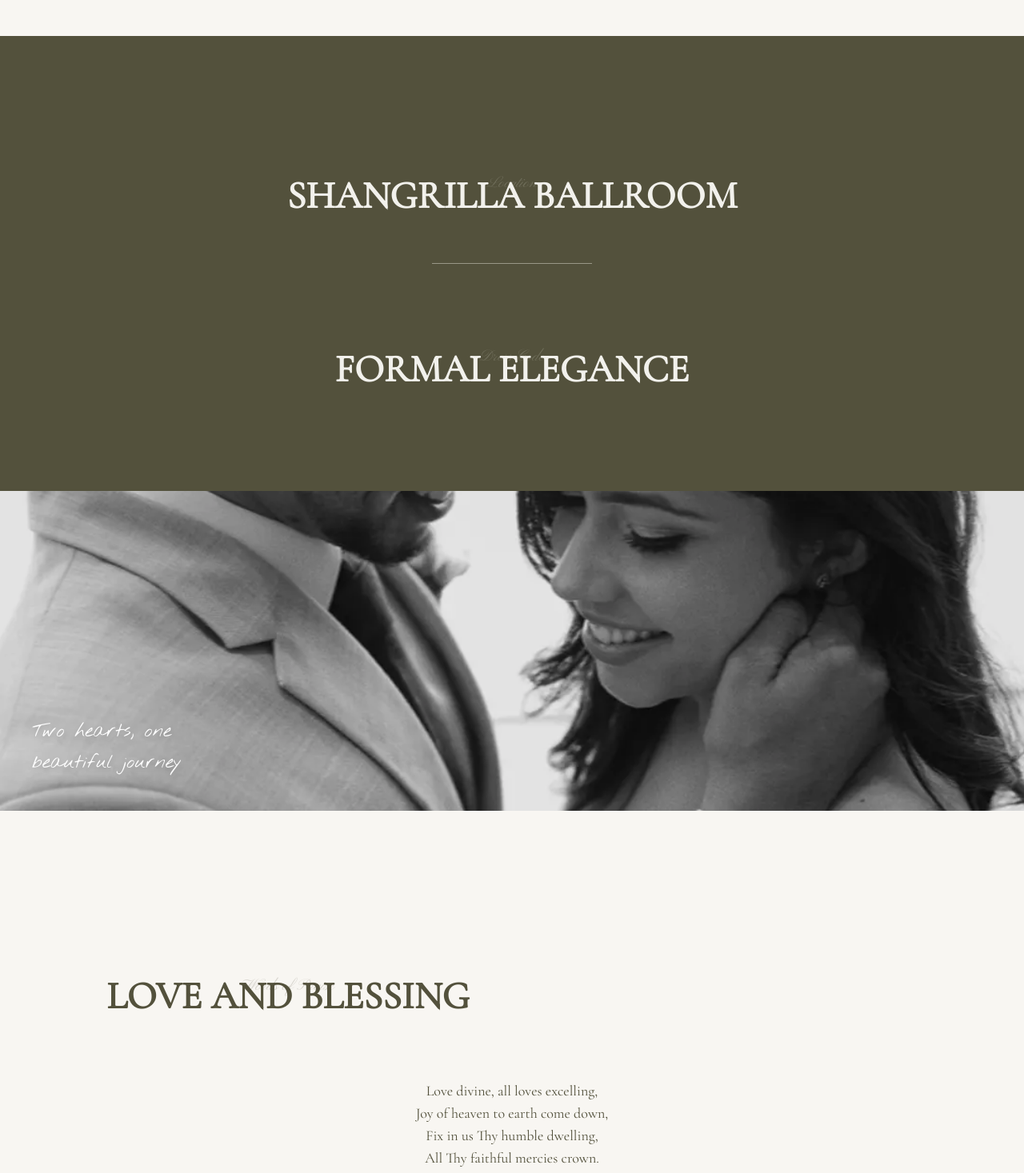
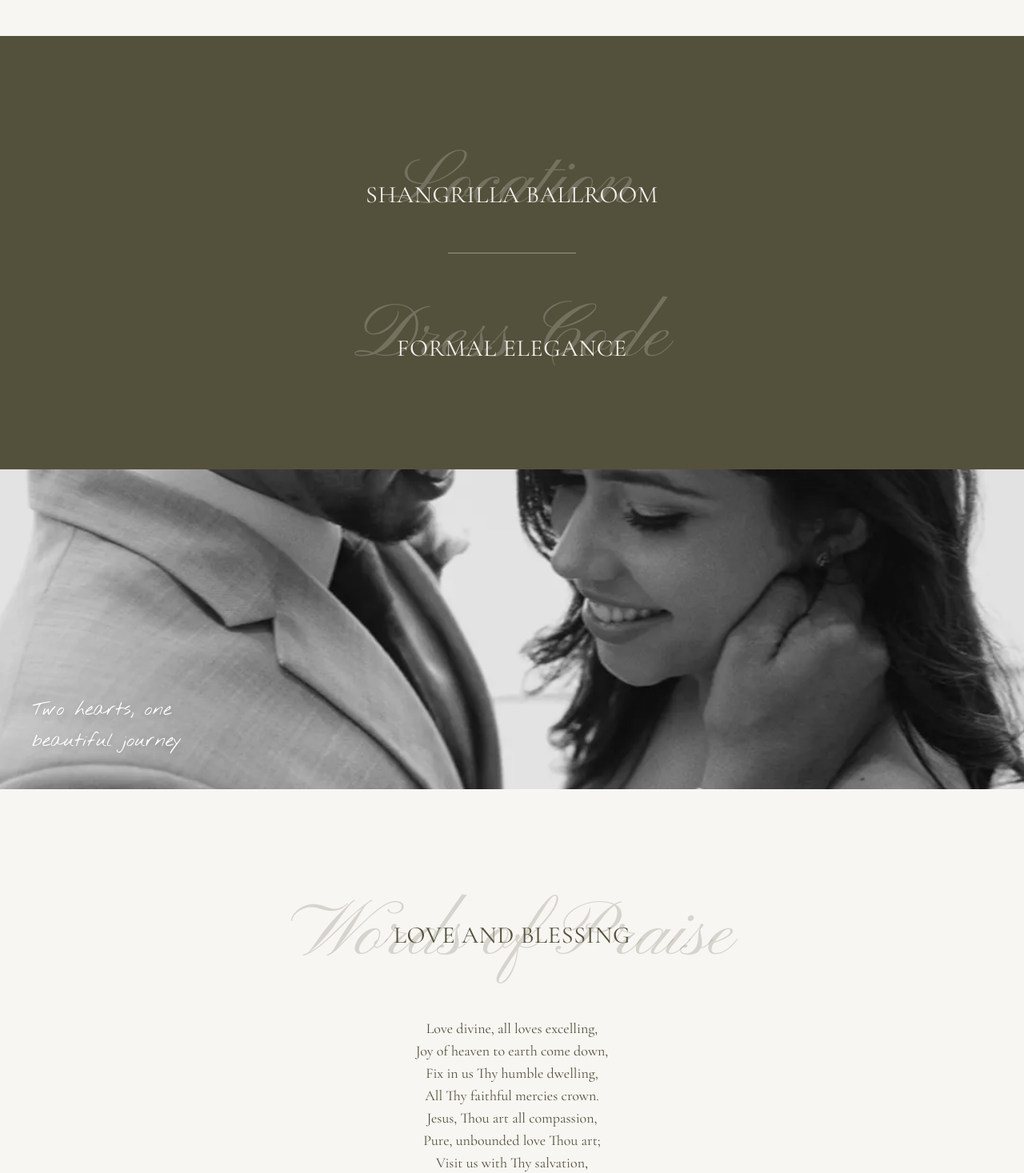
Before and after one commit to SandaliDisara/binushi-ruchelle, a Next.js app: page / in a window 1280 px wide. Shown: the part 2814-4281 px from the top of the page at 80% size. Built offline with nearby package versions, Linux system fonts and the light colour scheme.

Commit message:
update the font weights

```diff
--- a/components/Instructions.jsx
+++ b/components/Instructions.jsx
@@ -1,20 +1,22 @@
 export default function Instructions() {
   return (
     <section className="bg-[#53513C] text-[#F2F1EC] py-24 md:py-32">
-                <div className="mx-auto max-w-screen-sm px-6 flex flex-col items-center text-center">
-                    <div className="relative mt-10 md:mt-12 font-display text-lg md:text-5xl font-bold">
+      <div className="mx-auto px-6 flex flex-col items-center text-center">
+
+        {/* Location */}
+        <div className="relative mt-10 md:mt-12 font-display text-lg md:text-[1.875rem] font-normal tracking-wide whitespace-nowrap">
           SHANGRILLA BALLROOM
-                        <span className="absolute left-1/2 top-1/5 -translate-x-1/2 -translate-y-1/2 font-script text-6xl md:text-xl leading-relaxed [text-wrap:balance] pointer-events-none text-[#FAF7EE]/[0.17] font-light">
+          <span className="absolute left-1/2 top-1/5 -translate-x-1/2 -translate-y-1/2 font-script text-[3rem] md:text-[6rem] leading-none pointer-events-none text-[#FAF7EE]/20 font-light">
             Location
           </span>
         </div>
 
+        <hr className="my-12 border-t border-[#FAF7EE]/40 w-40" />
 
-                    <hr className="my-15 border-t border-[#FAF7EE]/[0.42] w-50"/>
-
-                    <div className="relative mt-10 md:mt-12 font-display text-lg md:text-5xl font-bold">
+        {/* Dress Code */}
+        <div className="relative mt-10 md:mt-12 font-display text-lg md:text-[1.875rem] font-normal tracking-wide whitespace-nowrap">
           FORMAL ELEGANCE
-                        <span className="absolute left-1/2 top-1/5 -translate-x-1/2 -translate-y-1/2 font-script text-6xl md:text-xl leading-relaxed [text-wrap:nowrap] pointer-events-none text-[#FAF7EE]/[0.17] font-light">
+          <span className="absolute left-1/2 top-1/5 -translate-x-1/2 -translate-y-1/2 font-script text-[3rem] md:text-[6rem] leading-none pointer-events-none text-[#FAF7EE]/20 font-light">
             Dress Code
           </span>
         </div>
--- a/components/Poem.jsx
+++ b/components/Poem.jsx
@@ -1,15 +1,26 @@
 export default function Poem() {
   return (
     <section className="bg-[#f8f6f2] text-[#53513C] py-32 md:py-40">
-      <div className="mx-10 max-w-screen-sm px-6 flex flex-col items-center text-center">
-        <div className="relative mt-10 md:mt-12 font-display text-lg md:text-5xl font-bold">
+      <div className="mx-auto max-w-screen-sm px-6 text-center">
+
+        {/* Title Block (same structure as Wedding Schedule) */}
+        <div className="relative text-center mb-16">
+          {/* Big faint background title */}
+          <div className="pointer-events-none absolute inset-0 flex items-center justify-center">
+            <h2 className="font-script text-[3rem] md:text-[6rem] leading-none text-[#53513C]/20 select-none">
+              Words of Praise
+            </h2>
+          </div>
+
+          {/* Foreground title */}
+          <h3 className="relative font-display tracking-wide text-[1.25rem] md:text-[1.875rem] inline-block font-normal">
             LOVE AND BLESSING
-          <span className="absolute left-1/2 top-1/4 -translate-x-1/2 -translate-y-1/2 font-script text-6xl md:text-xl leading-relaxed [text-wrap:nowrap] pointer-events-none text-[#53513C]/[0.21] font-light">
-            Words of Praise
-          </span>
+          </h3>
         </div>
       </div>
-      <div className="mt-20 px-6 md:px-0 font-display text-base md:text-lg leading-7 select-none text-[#53513C] text-center mx-auto max-w-2xl">
+
+      {/* Poem text */}
+      <div className="mt-20 px-6 md:px-0 font-display text-base md:text-lg leading-7 select-none text-[#53513C] text-center mx-auto max-w-2xl font-normal">
         Love divine, all loves excelling,<br />
         Joy of heaven to earth come down,<br />
         Fix in us Thy humble dwelling,<br />
@@ -19,7 +30,6 @@ export default function Poem() {
         Visit us with Thy salvation,<br />
         Enter every trembling heart.
       </div>
-
     </section>
   );
 }
```
Lines whose indentation alone changed are shown as unchanged.
